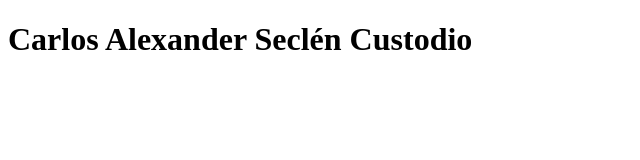
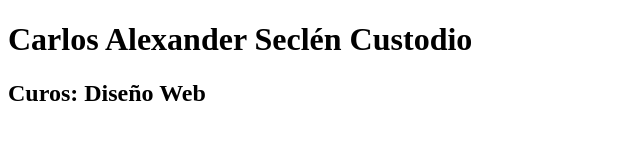
Before and after one commit to Alexander091196/Dise-oWeb2021-I, a plain HTML site: page index.html in a window 1280 px wide. Shown: the whole page, without its empty margins (0-640 px from the left). Drawn offline with Linux system fonts and the light colour scheme.

Commit message:
index.html Parte01-Code-git

```diff
--- a/index.html
+++ b/index.html
@@ -10,5 +10,7 @@
 
 <h1>Carlos Alexander Seclén Custodio</h1>
 
+<h2>Curos: Diseño Web</h2>
+
 </body>
 </html>
```
